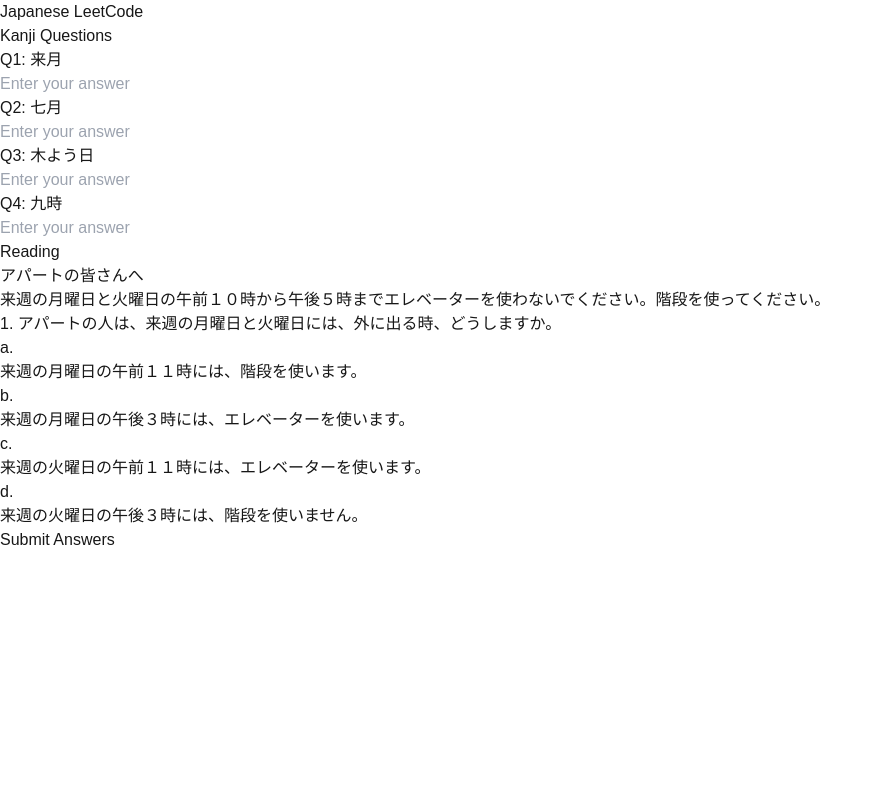
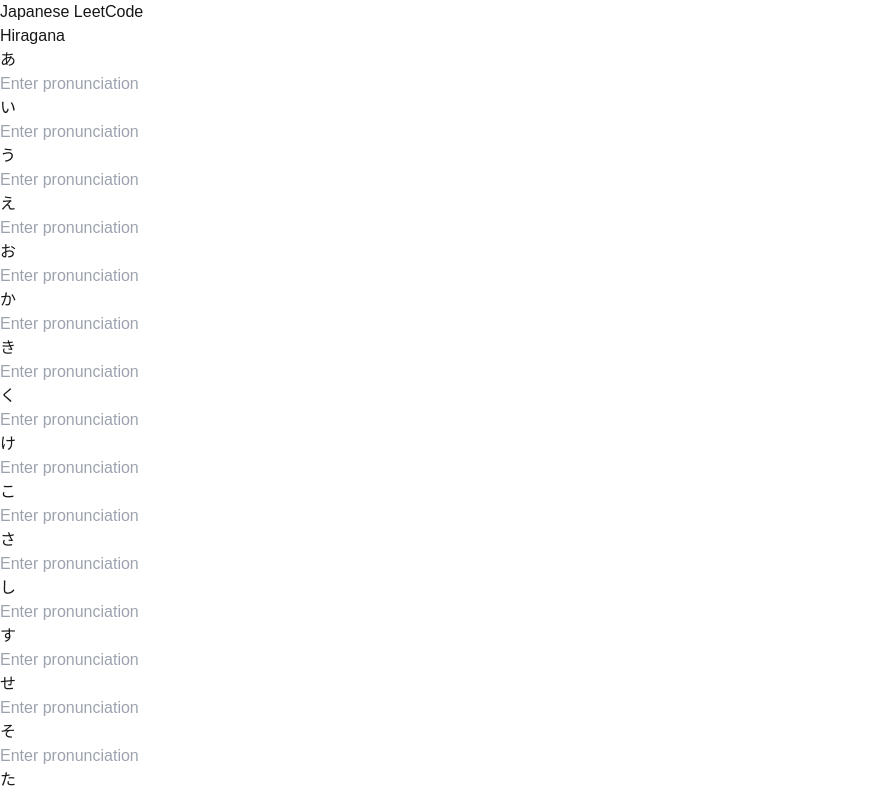
Before and after one commit to Harruta/Jozu, a Next.js app: page / in a window 1280 px wide. Shown: the top 795 px of the page, without its empty margins (0-883 px from the left). Built offline with nearby package versions, Linux system fonts and the light colour scheme.

Commit message:
added Hiragana page

```diff
--- a/src/app/page.tsx
+++ b/src/app/page.tsx
@@ -1,5 +1,5 @@
 import React from 'react'
-import Page from './pages/1'
+import Page from './pages/Hira-kata'
 
 const page = () => {
   return (
--- /dev/null
+++ b/src/app/pages/Hira-kata.tsx
@@ -0,0 +1,152 @@
+"use client"
+
+import { useState } from "react"
+import questionSets from "@/data/Hiragana-and-Katakana.json"
+
+interface Character {
+  id: number;
+  character: string;
+  pronunciation: string;
+}
+
+interface QuestionSet {
+  id: number;
+  title: string;
+  HiraganaScript: Character[];
+  KatakanaScript: Character[];
+}
+
+export default function JapaneseLeetCode() {
+  const currentSet = questionSets.sets[0] as QuestionSet
+  const { HiraganaScript, KatakanaScript } = currentSet
+
+  const [hiraganaAnswers, setHiraganaAnswers] = useState<{ [key: number]: string }>({})
+  const [katakanaAnswers, setKatakanaAnswers] = useState<{ [key: number]: string }>({})
+  const [submitted, setSubmitted] = useState(false)
+
+  const handleHiraganaInputChange = (id: number, value: string) => {
+    setHiraganaAnswers((prev) => ({ ...prev, [id]: value }))
+    if (submitted) {
+      setSubmitted(false)
+    }
+  }
+
+  const handleKatakanaInputChange = (id: number, value: string) => {
+    setKatakanaAnswers((prev) => ({ ...prev, [id]: value }))
+    if (submitted) {
+      setSubmitted(false)
+    }
+  }
+
+  const handleSubmit = () => {
+    setSubmitted(true)
+  }
+
+  const isHiraganaAnswerCorrect = (id: number) => {
+    const question = HiraganaScript.find(q => q.id === id)
+    return submitted && question?.pronunciation.toLowerCase() === hiraganaAnswers[id]?.toLowerCase()
+  }
+
+  const isKatakanaAnswerCorrect = (id: number) => {
+    const question = KatakanaScript.find(q => q.id === id)
+    return submitted && question?.pronunciation.toLowerCase() === katakanaAnswers[id]?.toLowerCase()
+  }
+
+  return (
+    <div className="min-h-screen bg-black text-white">
+      <div className="max-w-2xl mx-auto py-12 px-4">
+        <h1 className="text-3xl font-bold text-center mb-12">Japanese LeetCode</h1>
+
+        {/* Hiragana Section */}
+        <div className="mb-12">
+          <h2 className="text-2xl font-semibold text-center mb-8">Hiragana</h2>
+          <div className="space-y-8">
+            {HiraganaScript.map((q) => (
+              <div key={q.id} className="text-center">
+                <h3 className="text-xl mb-2">
+                  {q.character}
+                </h3>
+                <div className="relative">
+                  <input
+                    type="text"
+                    className={`w-full max-w-md mx-auto p-2 rounded border ${
+                      submitted
+                        ? isHiraganaAnswerCorrect(q.id)
+                          ? "border-green-500 bg-green-900/20"
+                          : "border-red-500 bg-red-900/20"
+                        : "border-gray-600 bg-gray-900"
+                    } text-center`}
+                    placeholder="Enter pronunciation"
+                    value={hiraganaAnswers[q.id] || ""}
+                    onChange={(e) => handleHiraganaInputChange(q.id, e.target.value)}
+                  />
+                  {submitted && (
+                    <div className="mt-1 text-sm">
+                      {isHiraganaAnswerCorrect(q.id) ? (
+                        <span className="text-green-500">Correct!</span>
+                      ) : (
+                        <span className="text-red-500">
+                          Correct answer: {q.pronunciation}
+                        </span>
+                      )}
+                    </div>
+                  )}
+                </div>
+              </div>
+            ))}
+          </div>
+        </div>
+
+        {/* Katakana Section */}
+        <div className="mb-12">
+          <h2 className="text-2xl font-semibold text-center mb-8">Katakana</h2>
+          <div className="space-y-8">
+            {KatakanaScript.map((q) => (
+              <div key={q.id} className="text-center">
+                <h3 className="text-xl mb-2">
+                  {q.character}
+                </h3>
+                <div className="relative">
+                  <input
+                    type="text"
+                    className={`w-full max-w-md mx-auto p-2 rounded border ${
+                      submitted
+                        ? isKatakanaAnswerCorrect(q.id)
+                          ? "border-green-500 bg-green-900/20"
+                          : "border-red-500 bg-red-900/20"
+                        : "border-gray-600 bg-gray-900"
+                    } text-center`}
+                    placeholder="Enter pronunciation"
+                    value={katakanaAnswers[q.id] || ""}
+                    onChange={(e) => handleKatakanaInputChange(q.id, e.target.value)}
+                  />
+                  {submitted && (
+                    <div className="mt-1 text-sm">
+                      {isKatakanaAnswerCorrect(q.id) ? (
+                        <span className="text-green-500">Correct!</span>
+                      ) : (
+                        <span className="text-red-500">
+                          Correct answer: {q.pronunciation}
+                        </span>
+                      )}
+                    </div>
+                  )}
+                </div>
+              </div>
+            ))}
+          </div>
+        </div>
+
+        {/* Submit Button */}
+        <div className="text-center">
+          <button
+            className="px-8 py-3 bg-white text-black font-bold rounded-lg hover:bg-gray-200 transition-colors"
+            onClick={handleSubmit}
+          >
+            {submitted ? "Try Again" : "Submit Answers"}
+          </button>
+        </div>
+      </div>
+    </div>
+  )
+}
--- a/src/data/Hiragana-and-Katakana.json
+++ b/src/data/Hiragana-and-Katakana.json
@@ -1,7 +1,9 @@
+{
+    "sets": [
         {
             "id": 1,
-    "title": "Hiragana",
-    "Hiragana Script": [
+            "title": "Hiragana and Katakana",
+            "HiraganaScript": [
                 { "id": 1, "character": "あ", "pronunciation": "a" },
                 { "id": 2, "character": "い", "pronunciation": "i" },
                 { "id": 3, "character": "う", "pronunciation": "u" },
@@ -26,58 +28,31 @@
                 { "id": 22, "character": "に", "pronunciation": "ni" },
                 { "id": 23, "character": "ぬ", "pronunciation": "nu" }
             ],
-    "Hiragana Script 2": {
-        "English to Hiragana" : [
-            { "id": 1, "english": "a", "hiragana": "あ" },
-            { "id": 2, "english": "i", "hiragana": "い" },
-            { "id": 3, "english": "u", "hiragana": "う" },
-            { "id": 4, "english": "e", "hiragana": "え" },
-            { "id": 5, "english": "o", "hiragana": "お" },
-            { "id": 6, "english": "ka", "hiragana": "か" },
-            { "id": 7, "english": "ki", "hiragana": "き" },
-            { "id": 8, "english": "ku", "hiragana": "く" },
-            { "id": 9, "english": "ke", "hiragana": "け" },
-            { "id": 10, "english": "ko", "hiragana": "こ" },
-            { "id": 11, "english": "sa", "hiragana": "さ" },
-            { "id": 12, "english": "shi", "hiragana": "し" },
-            { "id": 13, "english": "su", "hiragana": "す" },
-            { "id": 14, "english": "se", "hiragana": "せ" },
-            { "id": 15, "english": "so", "hiragana": "そ" },
-            { "id": 16, "english": "ta", "hiragana": "た" },
-            { "id": 17, "english": "chi", "hiragana": "ち" },
-            { "id": 18, "english": "tsu", "hiragana": "つ" },
-            { "id": 19, "english": "te", "hiragana": "て" },
-            { "id": 20, "english": "to", "hiragana": "と" },
-            { "id": 21, "english": "na", "hiragana": "な" },
-            { "id": 22, "english": "ni", "hiragana": "に" },
-            { "id": 23, "english": "nu", "hiragana": "ぬ" }
-        ],
-        "Katakana Script": {
-            "English to Katakana" : [
-                { "id": 1, "english": "a", "katakana": "ア" },
-                { "id": 2, "english": "i", "katakana": "イ" },
-                { "id": 3, "english": "u", "katakana": "ウ" },
-                { "id": 4, "english": "e", "katakana": "エ" },
-                { "id": 5, "english": "o", "katakana": "オ" },
-                { "id": 6, "english": "ka", "katakana": "カ" },
-                { "id": 7, "english": "ki", "katakana": "キ" },
-                { "id": 8, "english": "ku", "katakana": "ク" },
-                { "id": 9, "english": "ke", "katakana": "ケ" },
-                { "id": 10, "english": "ko", "katakana": "コ" },
-                { "id": 11, "english": "sa", "katakana": "サ" },
-                { "id": 12, "english": "shi", "katakana": "シ" },
-                { "id": 13, "english": "su", "katakana": "ス" },
-                { "id": 14, "english": "se", "katakana": "セ" },
-                { "id": 15, "english": "so", "katakana": "ソ" },
-                { "id": 16, "english": "ta", "katakana": "タ" },
-                { "id": 17, "english": "chi", "katakana": "チ" },
-                { "id": 18, "english": "tsu", "katakana": "ツ" },
-                { "id": 19, "english": "te", "katakana": "テ" },
-                { "id": 20, "english": "to", "katakana": "ト" },
-                { "id": 21, "english": "na", "katakana": "ナ" },
-                { "id": 22, "english": "ni", "katakana": "ニ" },
-                { "id": 23, "english": "nu", "katakana": "ヌ" }
+            "KatakanaScript": [
+                { "id": 1, "character": "ア", "pronunciation": "a" },
+                { "id": 2, "character": "イ", "pronunciation": "i" },
+                { "id": 3, "character": "ウ", "pronunciation": "u" },
+                { "id": 4, "character": "エ", "pronunciation": "e" },
+                { "id": 5, "character": "オ", "pronunciation": "o" },
+                { "id": 6, "character": "カ", "pronunciation": "ka" },
+                { "id": 7, "character": "キ", "pronunciation": "ki" },
+                { "id": 8, "character": "ク", "pronunciation": "ku" },
+                { "id": 9, "character": "ケ", "pronunciation": "ke" },
+                { "id": 10, "character": "コ", "pronunciation": "ko" },
+                { "id": 11, "character": "サ", "pronunciation": "sa" },
+                { "id": 12, "character": "シ", "pronunciation": "shi" },
+                { "id": 13, "character": "ス", "pronunciation": "su" },
+                { "id": 14, "character": "セ", "pronunciation": "se" },
+                { "id": 15, "character": "ソ", "pronunciation": "so" },
+                { "id": 16, "character": "タ", "pronunciation": "ta" },
+                { "id": 17, "character": "チ", "pronunciation": "chi" },
+                { "id": 18, "character": "ツ", "pronunciation": "tsu" },
+                { "id": 19, "character": "テ", "pronunciation": "te" },
+                { "id": 20, "character": "ト", "pronunciation": "to" },
+                { "id": 21, "character": "ナ", "pronunciation": "na" },
+                { "id": 22, "character": "ニ", "pronunciation": "ni" },
+                { "id": 23, "character": "ヌ", "pronunciation": "nu" }
             ]
         }
+    ]
 }
-}
```
Lines whose indentation alone changed are shown as unchanged.
